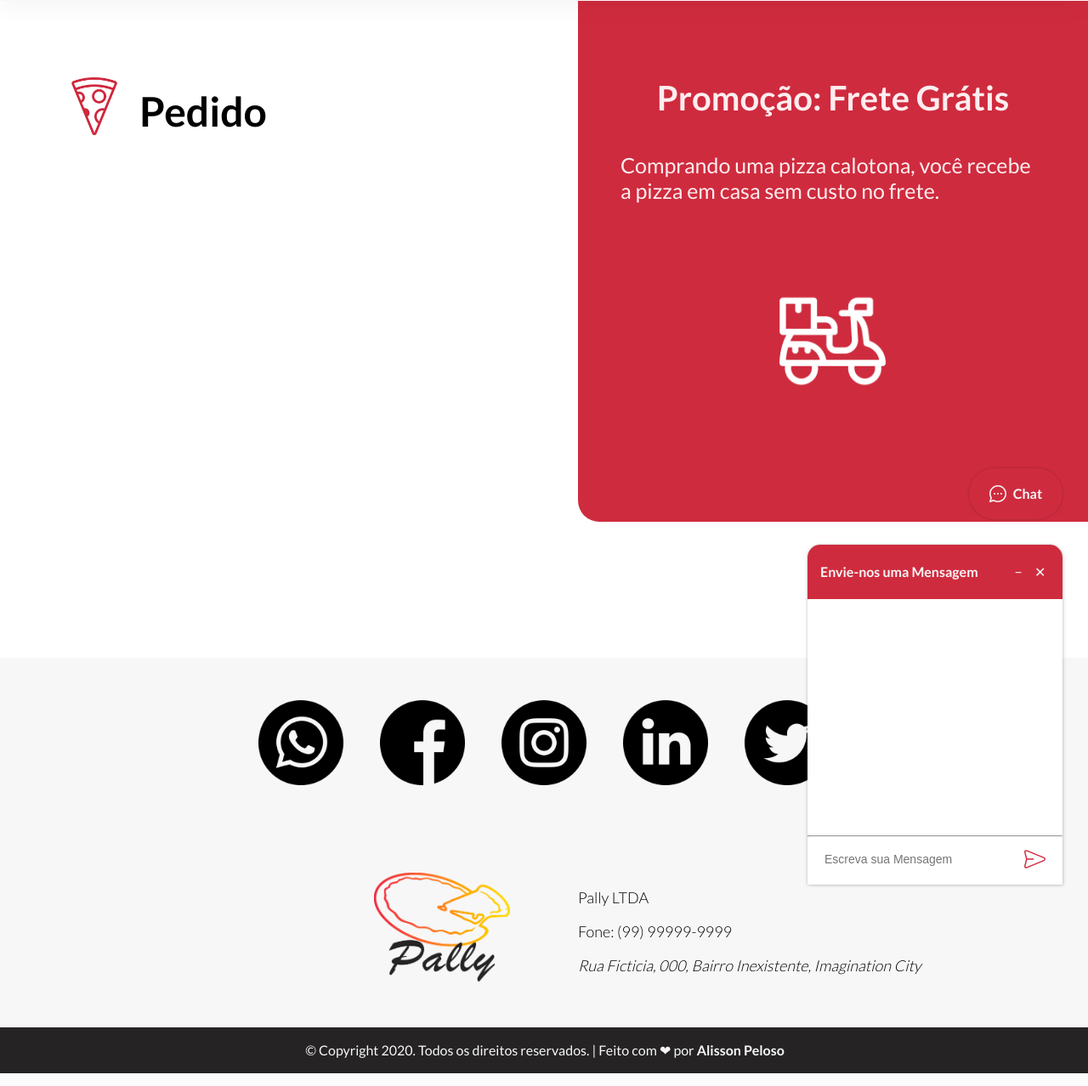
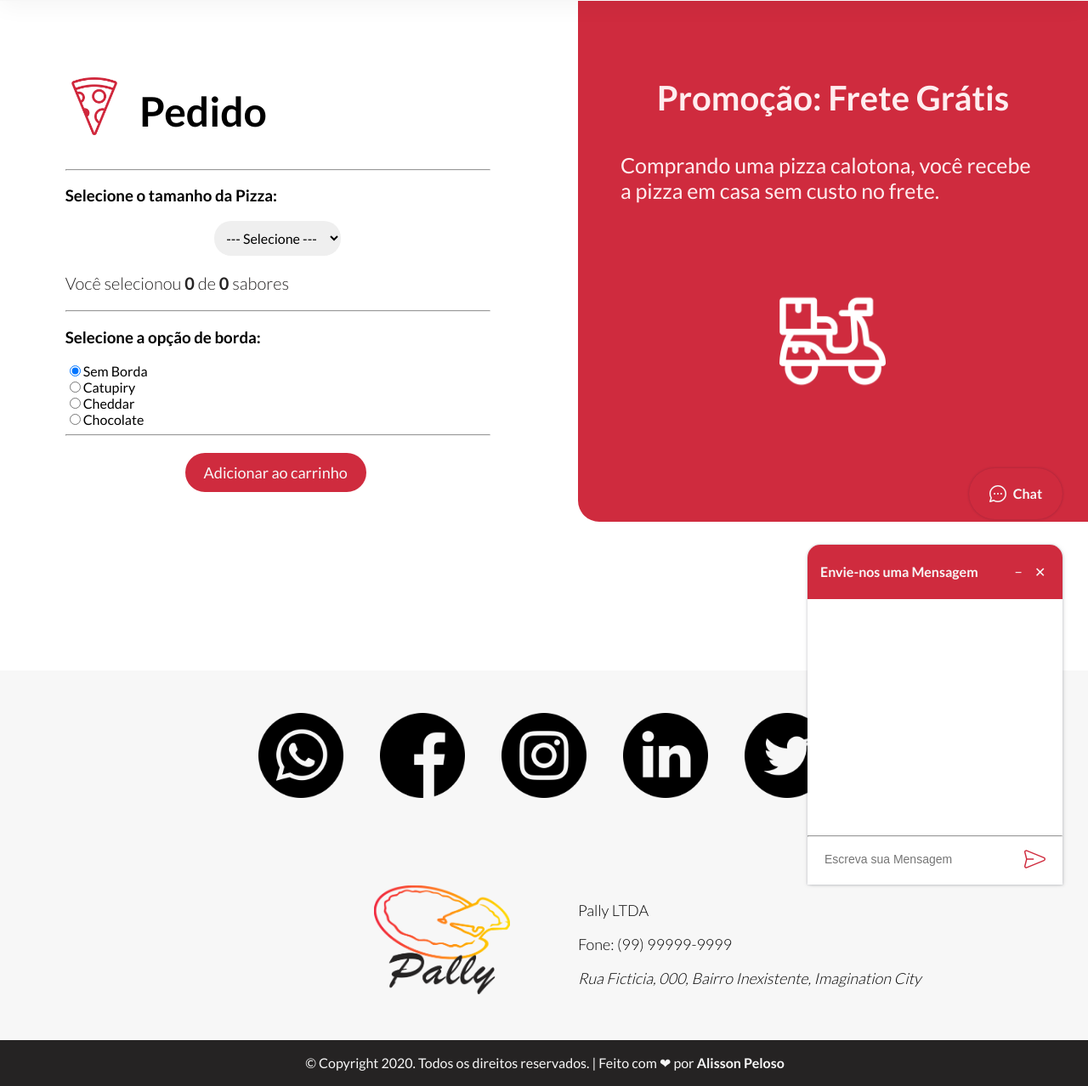
Before and after one commit to alissonpeloso/Pally, a PHP site: page /pedido.html in a window 1280 px wide. Shown: the part 159-1437 px from the top of the page at 85% size. Run offline with PHP 8.4, Linux system fonts and the light colour scheme.

Commit message:
add pedido page

```diff
--- a/css/style.css
+++ b/css/style.css
@@ -674,6 +674,71 @@ footer #infos #text{
     display: none;
 }
 
+select#size_pizza{
+    font-family: 'Lato', sans-serif;
+    font-size: 16px;
+    border: none;
+    border-radius: 20px;
+    padding: 10px;
+    display: flex;
+    justify-content: center;
+    margin: 0 auto;
+}
+
+select#size_pizza:focus{
+    outline-style: none;
+}
+
+#order{
+    display: none;
+    margin-top: 20px;
+    flex-wrap: wrap;
+    justify-content: center;
+}
+
+.flavor{
+    transition: all 0.35s;
+    padding: 30px;
+    border-style: solid;
+    border-color:#CF2B3E;
+    border-width: 1px;
+    border-radius: 25%;
+    margin: 10px;
+    text-align: center;
+}
+
+.flavor:hover{
+    cursor: pointer;
+    box-shadow: rgb(6 19 43 / 20%) 0px 0px 15px;
+}
+
+#flavor_selected{
+    background-color: #CF2B3E;
+    color: #F7F7F7;
+}
+
+.flavor input[type = "checkbox"]{
+    /* display: none;   */
+}
+
+.flavor_img{
+    text-align: center;
+}
+
+.flavor_img img{
+    border-radius: 50%;
+    border: 3px solid #F7F7F7;
+}
+
+.flavor_description{
+    margin-top: 20px;
+}
+
+#btn-cart{
+    margin-top: 20px;
+    text-align: center;
+}
+
 @media only screen and (max-width: 1100px){
     #nav-bar {
         height: 16vh;
--- a/javascript/script.js
+++ b/javascript/script.js
@@ -17,3 +17,152 @@ function close_chat(){
 function minimize_chat(){
     document.getElementById("chat").classList.toggle("minimized");
 }
+
+function check_login() {
+    const email = document.getElementById("email_login");
+    const pass = document.getElementById("password_login");
+
+    if(email.value == "" || pass.value == ""){
+        alert("Os campos E-mail/Senha não podem ser vazios");
+        return false;
+    }
+
+}
+
+function check_register() {
+    const name = document.getElementById("name_register");
+    const email = document.getElementById("email_register");
+    const birthday = document.getElementById("birthDate_register");
+    const pass = document.getElementById("password_register");
+    const confirm_pass = document.getElementById("confirm-password_register");
+    const bairro = document.getElementById("bairro_register");
+    const address = document.getElementById("address_register");
+
+    if(name.value == ""){
+        alert("O campo 'Nome Completo' não pode ser vazio");
+        return false;
+    }
+    if(email.value == ""){
+        alert("O campo 'E-mail' não pode ser vazio");
+        return false;
+    }
+    if(birthday.value == ""){
+        alert("O campo 'Data de Nascimento' não pode ser vazio");
+        return false;
+    }
+    if(pass.value == ""){
+        alert("O campo 'Senha' não pode ser vazio");
+        return false;
+    }
+    if(confirm_pass.value == ""){
+        alert("O campo 'Confirme sua senha' não pode ser vazio");
+        return false;
+    }
+    if(bairro.value == ""){
+        alert("O campo 'Bairro' não pode ser vazio");
+        return false;
+    }
+    if(address.value == ""){
+        alert("O campo 'Endereço' não pode ser vazio");
+        return false;
+    }
+    if(pass.value != confirm_pass.value){
+        alert("As senhas inseridas não conferem");
+        return false;
+    }
+}
+
+function check_message() {
+    const name = document.getElementById("uname");
+    const email = document.getElementById("umail");
+    const subject = document.getElementById("usubject");
+    const message = document.getElementById("umessage");
+
+    if(name.value == ""){
+        alert("O campo 'Nome' não pode ser vazio");
+        return false;
+    }
+    if(email.value == ""){
+        alert("O campo 'E-mail' não pode ser vazio");
+        return false;
+    }
+    if(subject.value == ""){
+        alert("O campo 'Assunto' não pode ser vazio");
+        return false;
+    }
+    if(message.value == ""){
+        alert("O campo 'Mensagem' não pode ser vazio");
+        return false;
+    }
+}
+
+var sizes = {
+    'p': 1,
+    'm': 2,
+    'g': 4,
+    'gg': 4,
+}
+
+function selectPizzaSize(){
+    size = document.getElementById("size_pizza").value;
+    if(size == ""){
+        document.getElementById("order").style.display = "none";
+        document.getElementById("flavorLimit").innerText = "0";
+    }
+    else{
+        document.getElementById("order").style.display = "flex";
+        document.getElementById("flavorLimit").innerText = sizes[size];
+    }
+
+    /* zerar todos os checkboxes */
+    lista = document.querySelectorAll("input[type=checkbox]");
+    for (i = 0; i < lista.length; i++)
+        lista[i].checked = false;
+    document.getElementById("flavorNum").innerText = 0;
+}
+
+function countFlavors() {
+    count = 0;
+    flavors = document.querySelectorAll("input[type=checkbox]");
+    for (i = 0; i < flavors.length; i++)
+        if(flavors[i].checked)
+            count++;
+    return count;
+}
+
+function updateCount() {
+    selected = countFlavors();
+    size = document.getElementById("size_pizza").value;
+    sizeValue = sizes[size];
+
+    document.getElementById("flavorNum").innerText = selected;
+
+    if(selected > sizeValue){
+        alert("Você ultrapassou o número de sabores permitido");
+    }
+}
+
+function addOrder() {
+    size = document.getElementById("size_pizza").value;
+    selected = countFlavors();
+
+    if(selected > sizes[size]){
+        alert("Você ultrapassou o número de sabores permitido");
+        return false;
+    }
+    else{
+        if(selected == 0){
+            alert("Selecione pelo menos 1 sabor");
+            return false;
+        }
+    }
+}
+
+function select_flavor(element) {
+    if(element.id == "flavor_selected"){
+        // element.id = "";
+    }
+    else{
+        element.id = "flavor_selected";
+    }
+}
--- a/pedido.html
+++ b/pedido.html
@@ -46,6 +46,84 @@
             <!-- Formulário de pedido -->
             <section class="main-content">
                 <h2> <img src="img/icons/pizza.png" alt="book.png"> Pedido</h2>
+                <form action="" method="POST" id="order_form" onsubmit="return addOrder()">
+                    <hr>
+                    <h3>Selecione o tamanho da Pizza:</h3>
+                    <select name="size_pizza" id="size_pizza" onchange="selectPizzaSize()">
+                        <option value="">--- Selecione ---</option>
+                        <option value="p">Calotinha</option>
+                        <option value="m">Calota</option>
+                        <option value="g">Calotão</option>
+                        <option value="gg">Calota Colossal</option>
+                    </select>
+                    <p>Você selecionou <strong id="flavorNum">0</strong> de <strong id="flavorLimit">0</strong> sabores</p>
+                    <div id="order">
+                        <label class="flavor" onclick="select_flavor(this)">
+                            <input type="checkbox" name="flavors[]" value="" onchange="updateCount()">
+                                <div class="flavor_img">
+                                    <img src="img/sabores/calabresa.jpg" alt="default">
+                                </div>
+                                <div class="flavor_description">
+                                    <strong>Sabor</strong><br>
+                                    Ingredientes da pizza
+                                </div>
+                        </label>
+
+                        <label class="flavor">
+                            <input type="checkbox" name="flavors[]" value="" onchange="updateCount()">
+                                <div class="flavor_img">
+                                    <img src="img/sabores/calabresa.jpg" alt="default">
+                                </div>
+                                <div class="flavor_description">
+                                    <strong>Sabor</strong><br>
+                                    Ingredientes da pizza
+                                </div>
+                        </label>
+
+                        <label class="flavor">
+                            <input type="checkbox" name="flavors[]" value="" onchange="updateCount()">
+                                <div class="flavor_img">
+                                    <img src="img/sabores/calabresa.jpg" alt="default">
+                                </div>
+                                <div class="flavor_description">
+                                    <strong>Sabor</strong><br>
+                                    Ingredientes da pizza
+                                </div>
+                        </label>
+
+                        <label class="flavor">
+                            <input type="checkbox" name="flavors[]" value="" onchange="updateCount()">
+                                <div class="flavor_img">
+                                    <img src="img/sabores/calabresa.jpg" alt="default">
+                                </div>
+                                <div class="flavor_description">
+                                    <strong>Sabor</strong><br>
+                                    Ingredientes da pizza
+                                </div>
+                        </label>
+
+                        <label class="flavor">
+                            <input type="checkbox" name="flavors[]" value="" onchange="updateCount()">
+                                <div class="flavor_img">
+                                    <img src="img/sabores/calabresa.jpg" alt="default">
+                                </div>
+                                <div class="flavor_description">
+                                    <strong>Sabor</strong><br>
+                                    Ingredientes da pizza
+                                </div>
+                        </label>
+                    </div>
+                    <hr>
+                    <h3>Selecione a opção de borda:</h3>
+                    <label><input type="radio" name="border" value="" checked>Sem Borda</label><br>
+                    <label><input type="radio" name="border" value="">Catupiry</label><br>
+                    <label><input type="radio" name="border" value="">Cheddar</label><br>
+                    <label><input type="radio" name="border" value="">Chocolate</label><br>
+                    <hr>
+                    <div class="btn-default" id="btn-cart">
+                        <input type="submit" value="Adicionar ao carrinho" name="add_cart">
+                    </div>
+                </form>
             </section>
 
             <!-- Promoções -->
@@ -110,7 +188,5 @@
     </footer>
 
 </body>
-
 <script src="javascript/script.js"></script>
-
 </html>
```
Also changed, not shown: img/sabores/calabresa.jpg (added).
